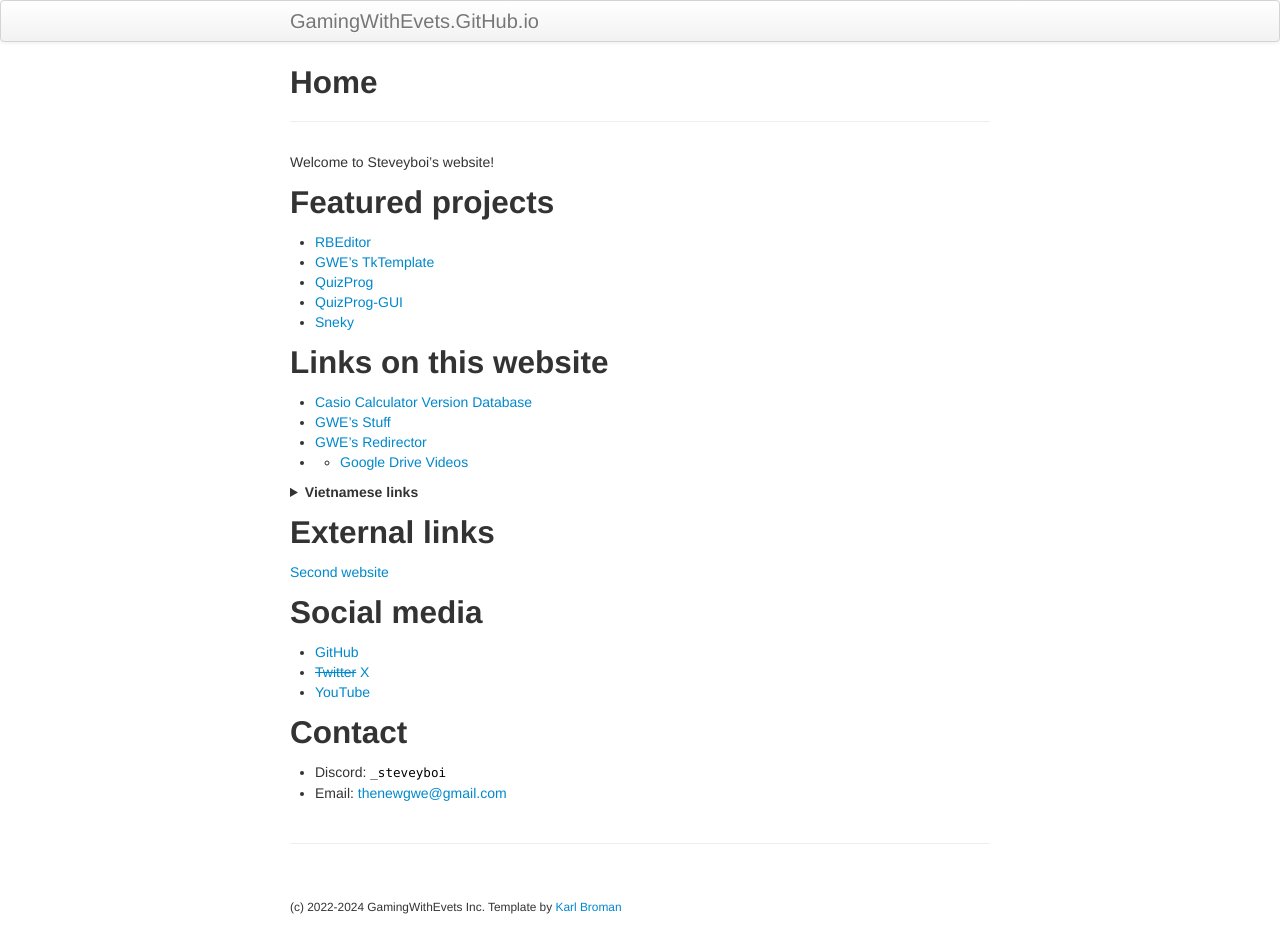
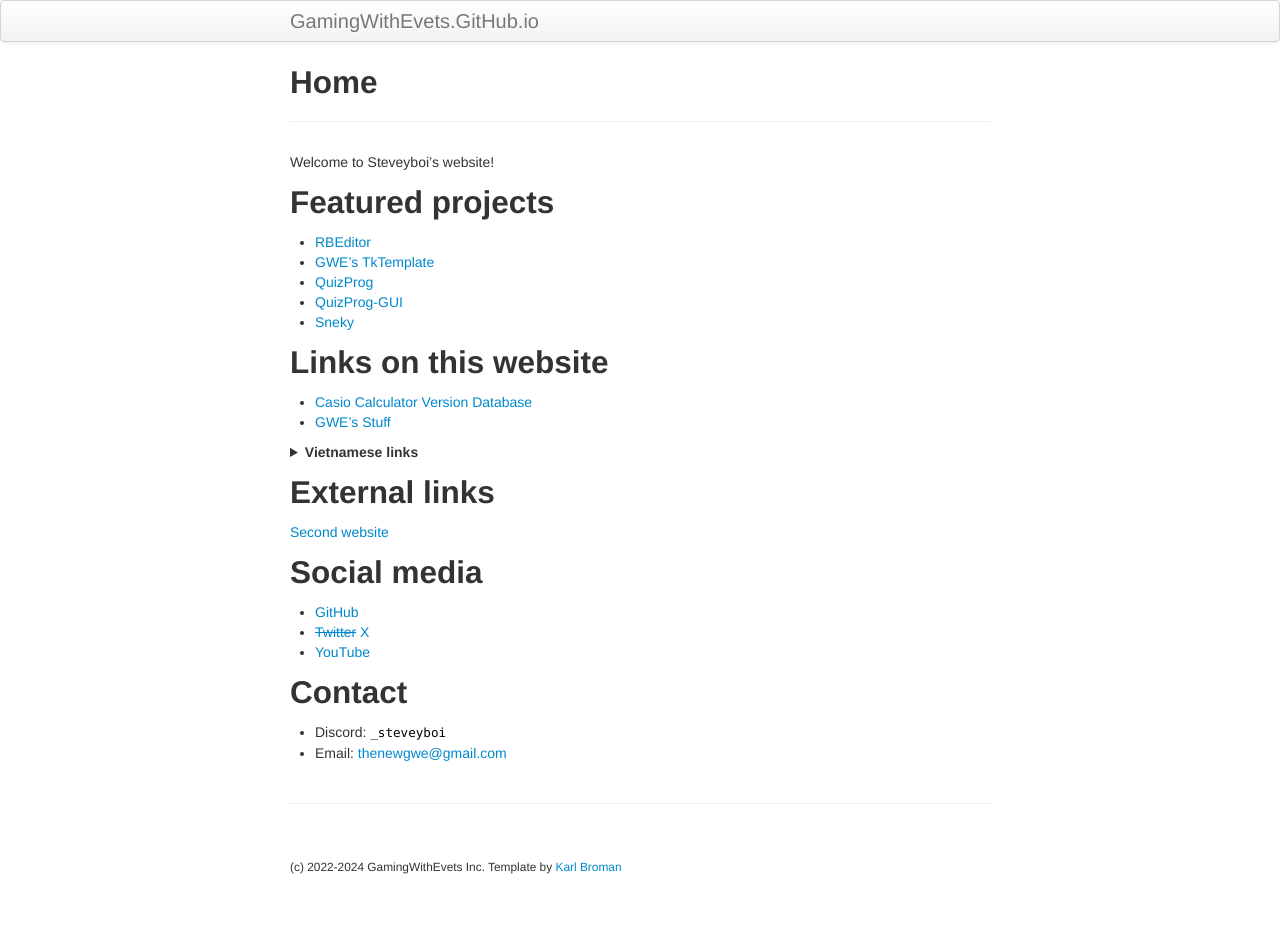
Before and after one commit to gamingwithevets/gamingwithevets.github.io, a Jekyll site: the page built from index.md, in a window 1280 px wide. Built offline with Jekyll 4.4.1, drawn with Linux system fonts in a browser that asks for light colours; after the commit the page ends 900 px from its top, so only the background shows below that.

Commit message:
Remove redirector

```diff
--- a/index.md
+++ b/index.md
@@ -15,8 +15,6 @@ Welcome to Steveyboi's website!
 ## Links on this website
 - [Casio Calculator Version Database](/sumdb)
 - [GWE's Stuff](/stuff)
-- [GWE's Redirector](/redirector)
-- - [Google Drive Videos](/redirector/newvideos.html)
 
 <details>
 <summary><b>Vietnamese links</b></summary><br>
```
